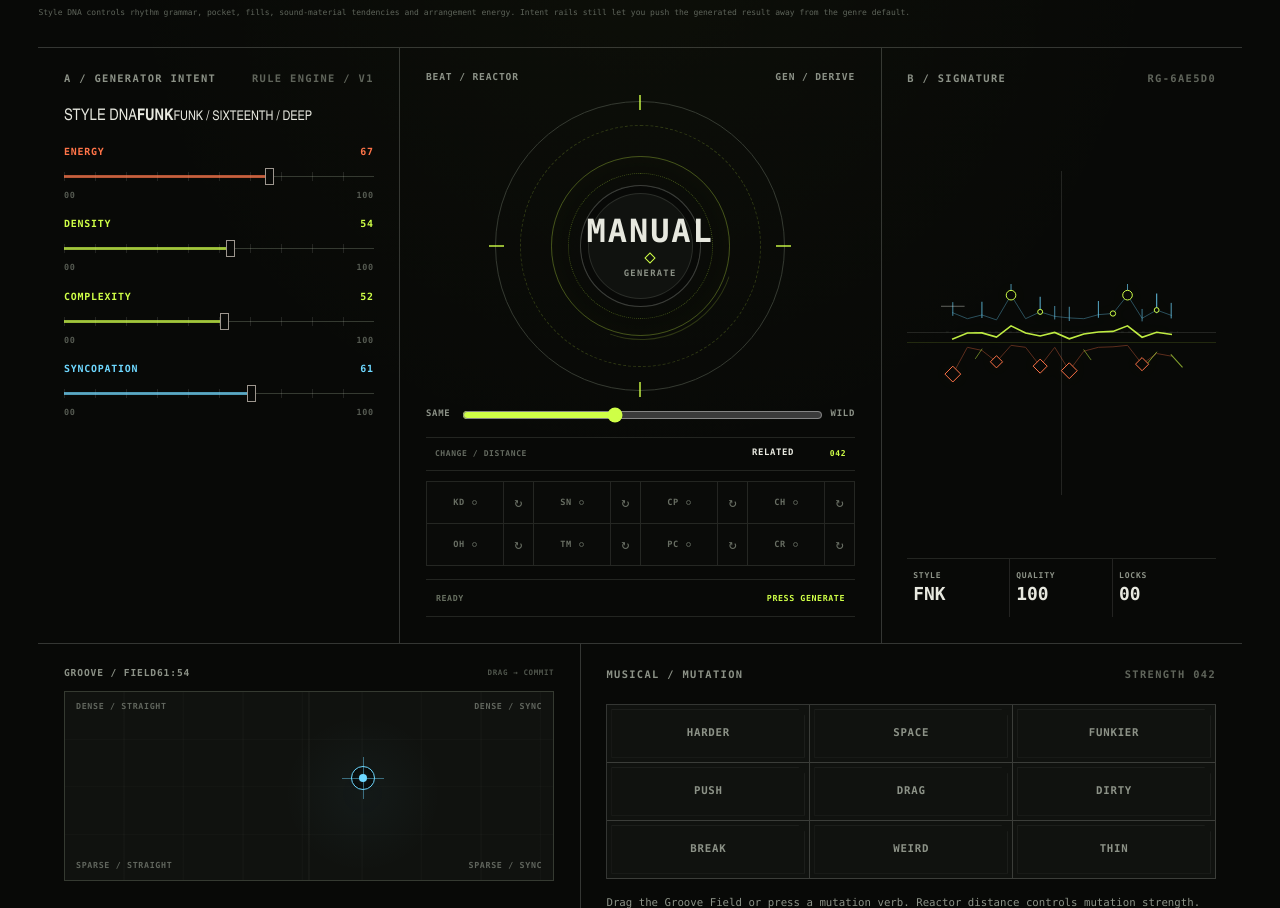
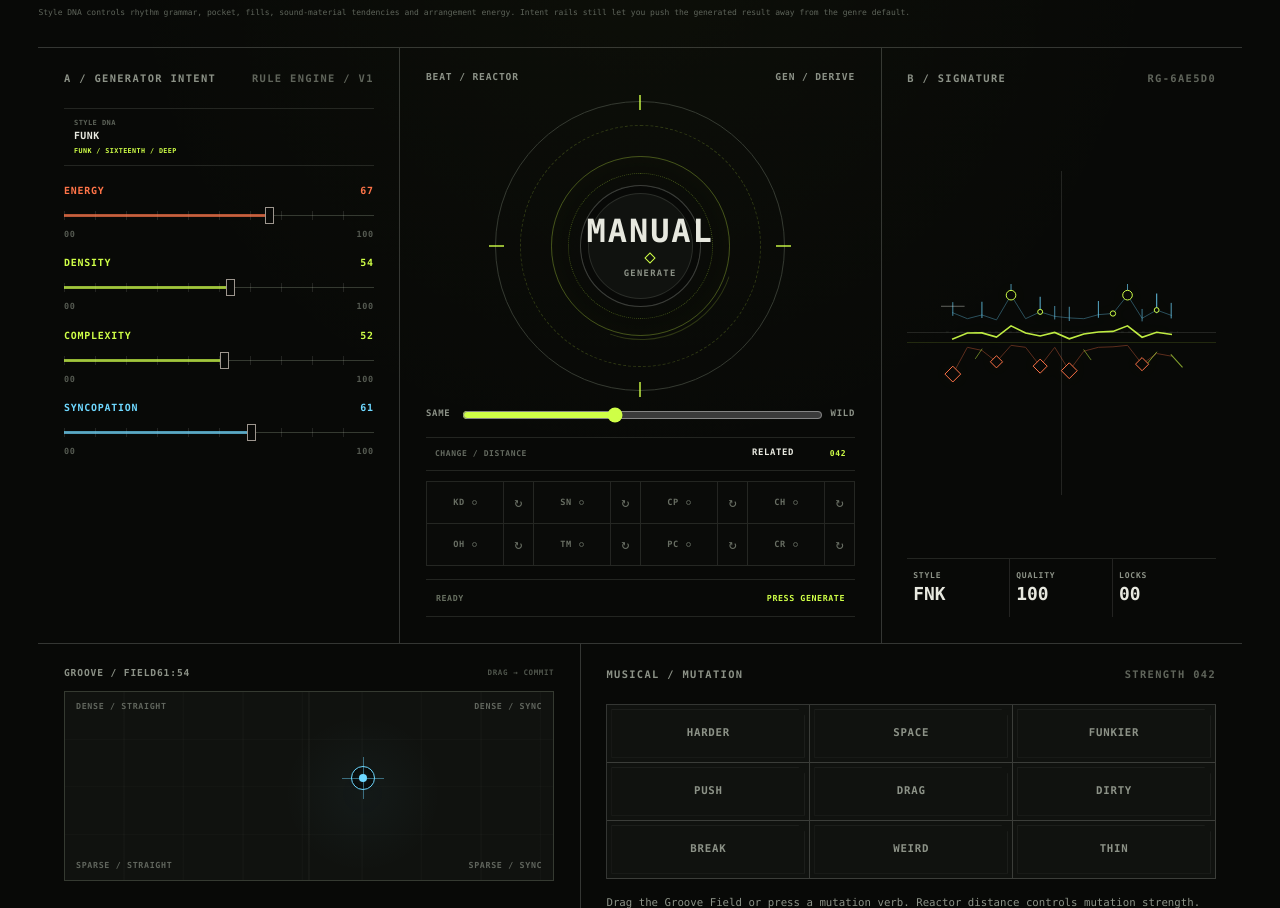
Before and after one commit to thiepn/synth, a React (Vite) app: page / in a window 1280 px wide. Shown: the part 816-1724 px from the top of the page. Built offline with nearby package versions, Linux system fonts and the light colour scheme.

Commit message:
style: add compact Style DNA readout to generator intent

```diff
--- a/src/style-dna.css
+++ b/src/style-dna.css
@@ -270,3 +270,28 @@
     grid-template-columns: repeat(2, 1fr);
   }
 }
+
+
+.create-style-readout {
+  min-height: 58px;
+  display: grid;
+  align-content: center;
+  gap: 6px;
+  margin-bottom: 12px;
+  padding: 0 10px;
+  border-top: 1px solid var(--hairline);
+  border-bottom: 1px solid var(--hairline);
+  color: #5d6359;
+  font: 600 0.44rem/1 var(--font-mono);
+  letter-spacing: 0.06em;
+}
+
+.create-style-readout strong {
+  color: var(--bone);
+  font-size: 0.62rem;
+}
+
+.create-style-readout small {
+  color: var(--phosphor);
+  font-size: 0.42rem;
+}
```
